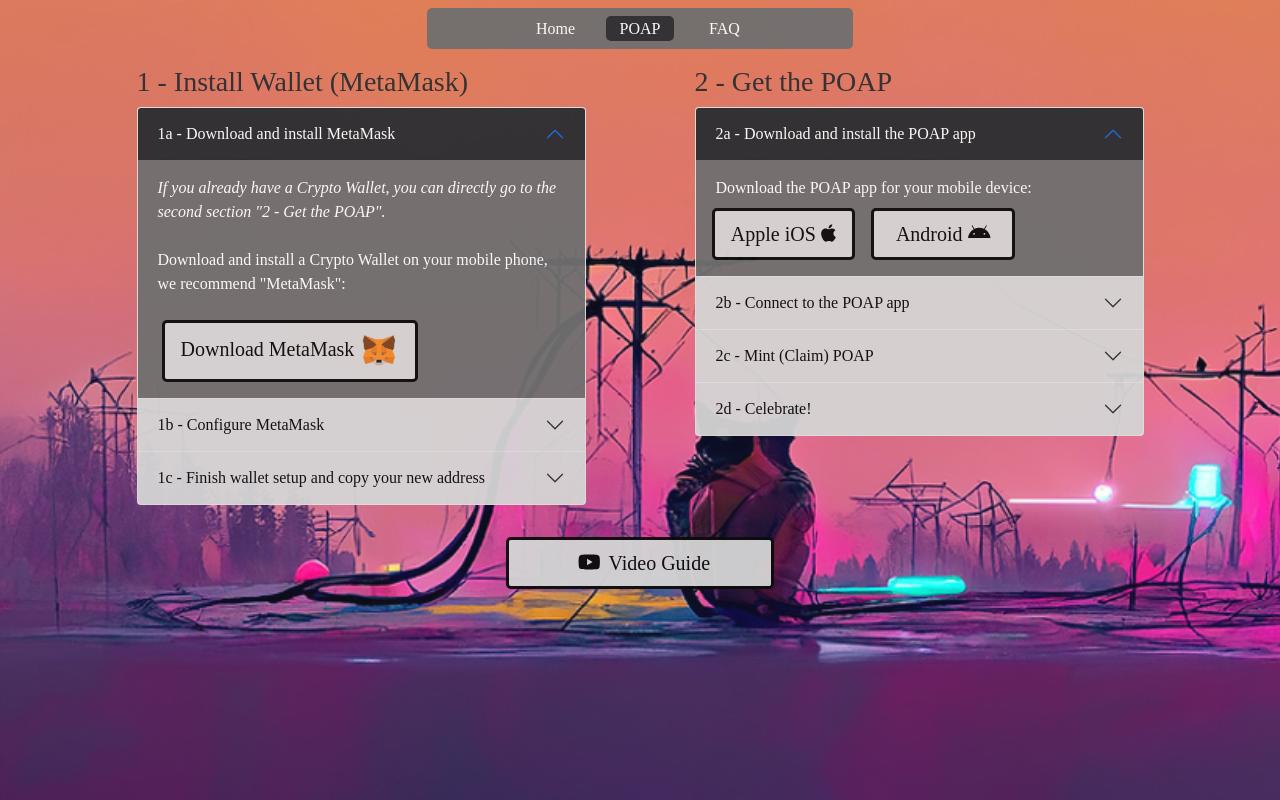
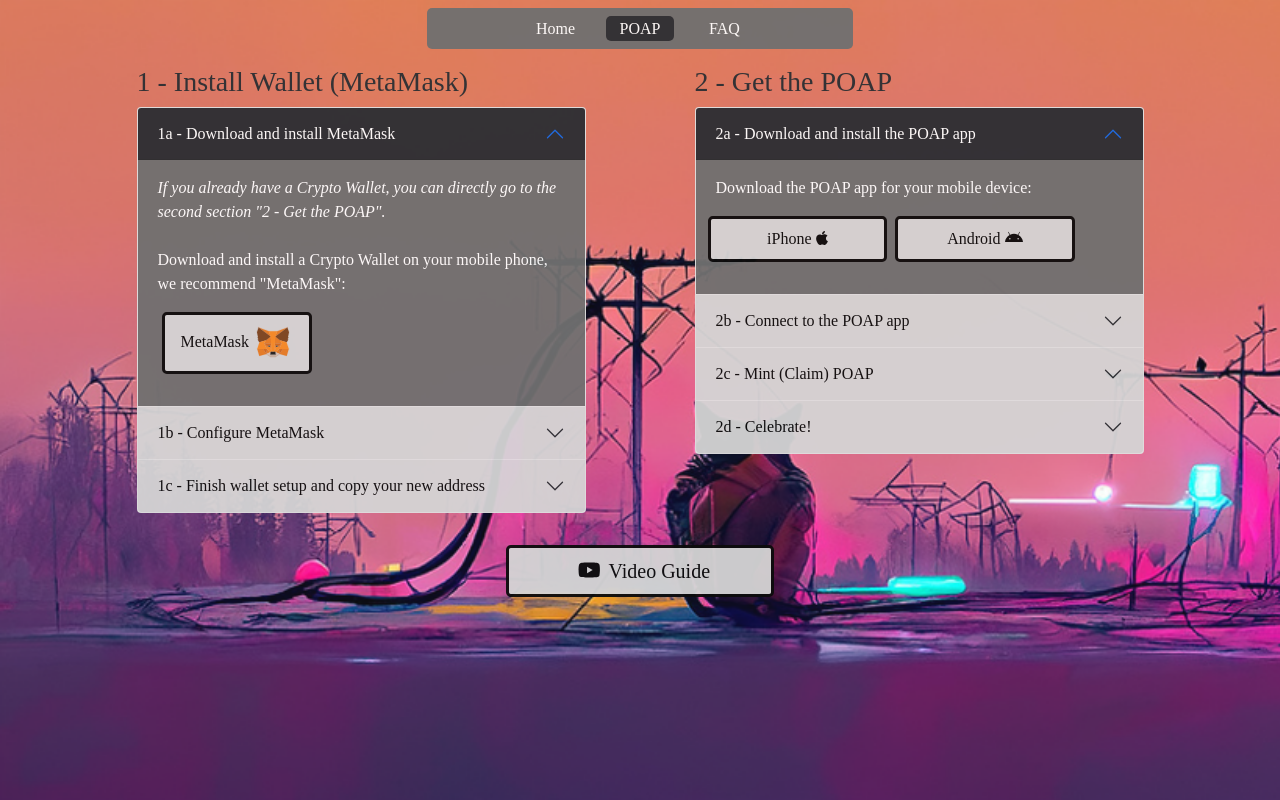
Before and after one commit to pascalschoepfer/electricfilm, a Next.js app: page /poap in a window 1280 px wide. Built offline with nearby package versions, Linux system fonts and the light colour scheme.

Commit message:
small design changes

```diff
--- a/pages/index.js
+++ b/pages/index.js
@@ -8,8 +8,9 @@
     return (
         <div>
             <Nav/>
-            <div className='container text-center container-title mt-3'>
-                <h1><strong>electric.film</strong><sub>BETA</sub></h1>
+            <div className='container text-center container-title mt-3 col-10'>
+                <h1><strong>electric.film</strong></h1>
+                <h6><i>BETA</i></h6>
             </div>
             <div className="container container-bottom-buttons text-center p-md-2 col-xl-4 col-md-6 col-sm-8 col-12">
                 <div className="nav nav-pills row justify-content-center">
--- a/pages/poap.js
+++ b/pages/poap.js
@@ -36,10 +36,10 @@
                                         <div>Download and install a Crypto Wallet on your mobile phone, we recommend
                                             &quot;MetaMask&quot;:
                                         </div>
-                                        <br/>
+                                        <div className='my-3'>
                                             <a className='btn btn-lg mx-1 btn-acc' href='https://metamask.io/download/'
                                                target="_blank" rel="noopener noreferrer">
-                                            Download MetaMask <svg id='svgMM' viewBox="0 0 318.6 318.6" width='5vh'>
+                                                MetaMask <svg id='svgMM' viewBox="0 0 318.6 318.6" width='5vh'>
                                                 <path fill="#E2761B" stroke="#E2761B" strokeLinecap="round"
                                                       strokeLinejoin="round" d="M274.1 35.5L174.6 109.4 193 65.8z"/>
                                                 <path fill="#E4761B" stroke="#E4761B" strokeLinecap="round"
@@ -122,6 +122,7 @@
                                         </div>
                                     </div>
                                 </div>
+                            </div>
                             <div className="accordion-item">
                                 <h2 className="accordion-header" id="headingTwo">
                                     <button className="accordion-button collapsed" type="button"
@@ -137,7 +138,7 @@
                                             &quot;Create a new wallet&quot;.
                                         </div>
                                         <div className='container px-xxl-5 mt-2'>
-                                            <Image src={mm1} alt='mm1'/>
+                                            <Image src={mm1} alt='mm1' loading="eager"/>
                                         </div>
                                         <div className="my-3">
                                             Create a new password and confirm it. You can also enable biometric
@@ -145,7 +146,7 @@
                                             &quot;Face ID&quot;.
                                         </div>
                                         <div className='container px-xxl-5 mt-2'>
-                                            <Image src={mm2} alt='mm2'/>
+                                            <Image src={mm2} alt='mm2' loading="eager"/>
                                         </div>
                                     </div>
 
@@ -172,7 +173,7 @@
                                             digitally!
                                         </div>
                                         <div className='container px-xxl-5 mt-2'>
-                                            <Image src={mm3} alt='mm3'/>
+                                            <Image src={mm3} alt='mm3' loading="eager"/>
                                         </div>
                                         <div className="my-3">
                                             When you are finished setting up, copy your account address (Starts with
@@ -205,12 +206,12 @@
                                      data-bs-parent="#accordionPOAP">
                                     <div className="accordion-body">
                                         <div>Download the POAP app for your mobile device:</div>
-                                        <div className="row mt-2">
-                                            <a className='btn btn-lg btn-acc col-4 mx-2' href='https://poap.xyz/ios'
+                                        <div className="row my-3">
+                                            <a className='btn btn-lg btn-acc col-5 mx-1' href='https://poap.xyz/ios'
                                                target="_blank" rel="noopener noreferrer">
-                                                Apple iOS <FontAwesomeIcon icon={faApple}/>
+                                                iPhone <FontAwesomeIcon icon={faApple}/>
                                             </a>
-                                            <a className='btn btn-lg btn-acc col-4 mx-2' href='https://poap.xyz/android'
+                                            <a className='btn btn-lg btn-acc col-5 mx-1' href='https://poap.xyz/android'
                                                target="_blank" rel="noopener noreferrer">
                                                 Android <FontAwesomeIcon icon={faAndroid}/>
                                             </a>
--- a/styles/globals.css
+++ b/styles/globals.css
@@ -69,9 +69,9 @@
   text-shadow: 0 0 1px #fff, 0 0 1px #fff, 0 0 1px #fff, 0 0 5px #fff, 0 0 15px #fff, 0 0 2px #fff, 0 0 5px #fff, 0 0 5px #fff;
 }
 
-.container-title sub {
+.container-title h6 {
   font-size: 3vw;
-  text-shadow: 0 0 3px #6fffff, 0 0 3px #6fffff, 0 0 3px #6fffff, 0 0 3px #6fffff, 0 0 3px #6fffff;
+  text-shadow: 0 0 1px #fff, 0 0 1px #fff, 0 0 1px #fff, 0 0 5px #fff, 0 0 15px #fff, 0 0 2px #fff, 0 0 5px #fff, 0 0 5px #fff;
 }
 
 /* Bottom Nav (Buttons) */
@@ -132,13 +132,13 @@
 
 @media (min-height: 500px) {
   .container-bottom-buttons {
-    margin-top: 55vh;
+    margin-top: 60vh;
   }
 }
 
 @media (min-height: 701px) {
   .container-bottom-buttons {
-    margin-top: 70vh;
+    margin-top: 65vh;
   }
 }
 
@@ -146,9 +146,13 @@
   .container-title strong {
     font-size: 7vw;
   }
-  .container-title sub {
+  .container-title h6 {
     font-size: 1.5vw;
   }
+}
+
+.btn-acc {
+  font-size: 1rem;
 }
 
 @media (min-width: 768px) {
@@ -163,7 +167,7 @@
   .container-title strong {
     font-size: 5vw;
   }
-  .container-title sub {
+  .container-title h6 {
     font-size: 1vw;
   }
 }
```
Also changed, not shown: public/bg-sm.png. Lines whose indentation alone changed are shown as unchanged.
